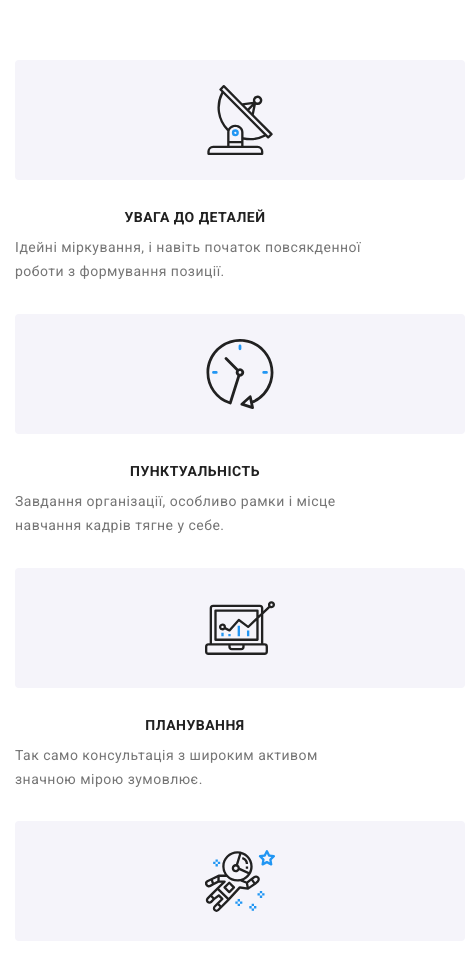
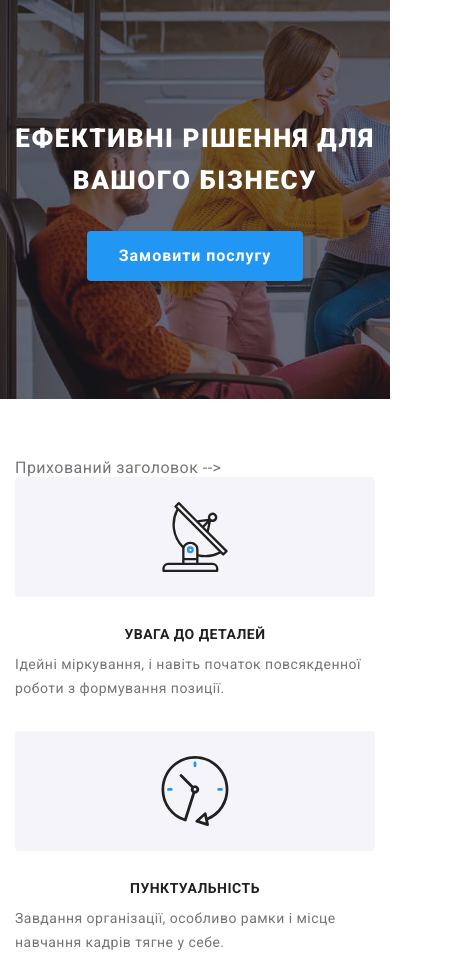
Before and after one commit to TyllerDurden97/goit-markup-hw-08, a plain HTML site: page index.html in a window 390 px wide. Shown: the top 958 px of the page, 465 px wide, since content can reach past the window. Drawn offline with nearby package versions, Linux system fonts and the light colour scheme.

Commit message:
1-4
фічерс виправлено випадіння іконок
+ адаптив герой

```diff
--- a/index.html
+++ b/index.html
@@ -50,16 +50,16 @@
         </ul>
       </div>
     </header>
-    <main>
+    <!-- <!-- <main> -->
       <section class="hero">
-        <div class="container">
+        <div class="container hero-wrap">
           <h1 class="hero__title">Ефективні рішення для вашого бізнесу</h1>
           <button type="button" class="hero__button" data-modal-open>Замовити послугу</button>
         </div>
-      </section> -->
+      </section>
     <section class="section features">
       <div class="container">
-        <!-- Прихований заголовок -->
+        Прихований заголовок -->
         <h2 hidden>Наші особливості</h2>
         <ul class="features-list">
           <li class="features-list__item">
--- a/sass/components/_container.scss
+++ b/sass/components/_container.scss
@@ -1,5 +1,4 @@
 .container {
-//   width: 1200px;
   padding-left: 15px;
   padding-right: 15px;
   margin: 0 auto;
--- a/sass/layouts/_features.scss
+++ b/sass/layouts/_features.scss
@@ -28,7 +28,7 @@
 
 .features-item__icon {
   display: flex;
-  width: 450px;
+  width: 100%;
   height: 120px;
   margin-bottom: 30px;
   justify-content: center;
--- a/sass/layouts/_hero.scss
+++ b/sass/layouts/_hero.scss
@@ -1,27 +1,84 @@
 .hero {
-  padding-top: 200px;
-  padding-bottom: 200px;
+  padding-top: 118px;
+     padding-bottom: 118px;
+//    text-align: center;
+//    margin: 0 45px;
+
+
+   // padding: 118px 45px;
+   // display: flex;
+   // align-items: center;
+   // justify-content: center;
+
+
+
+//   padding-top: 200px;
+//   padding-bottom: 200px;
   max-width: 1600px;
   background-image: linear-gradient(rgba(47, 48, 58, 0.4), rgba(47, 48, 58, 0.4)),
     url(../images/hero-img.jpg);
   background-repeat: no-repeat;
   background-size: cover;
+// @media screen and (min-width: 768px) {
+//       padding: 118px 189px;
+//    }
+
+   @media screen and (min-width: 1200px) {
+      padding-top: 200px;
+         padding-bottom: 200px;
+   }}
+
+.hero-wrap {
+
+      // text-align: center;
+      // margin: 0 45px;
+      box-sizing: content-box;
+   display: flex;
+   flex-direction: column;
+   align-items: center;
+      justify-content: center;
+@media screen and (min-width: 768px) {
+      width: 365px;}
+      @media screen and (min-width: 1200px) {
+         width: 696px;}
+
+// padding-top: 200px;
+// padding-bottom: 200px;
+// }
 }
 
 .hero__title {
+// display: flex;
+//  width: 360px;
+
+
   color: var(--main-white-color);
   font-weight: 900;
-  font-size: 44px;
-  line-height: 1.36;
+  font-size: 26px;
+  line-height: 1.6;
   text-align: center;
   letter-spacing: 0.06em;
   text-transform: uppercase;
-  padding-left: 237px;
-  padding-right: 237px;
+//   padding-left: 237px;
+//   padding-right: 237px;
   margin-bottom: 30px;
-}
+
+
+
+@media screen and (min-width: 1200px) {
+   // width: 696px;
+   font-size: 44px;
+      line-height: 1.36;
+
+      // padding-left: 237px;
+      //      padding-right: 237px;
+}}
 
 .hero__button {
+// display: flex;
+// width: 200px;
+// height: 50px;
+
   color: var(--main-white-color);
   background-color: var(--accent-color);
   font-family: inherit;
```
Also changed, not shown: css/main.css, css/main.min.css, 2 other files.
